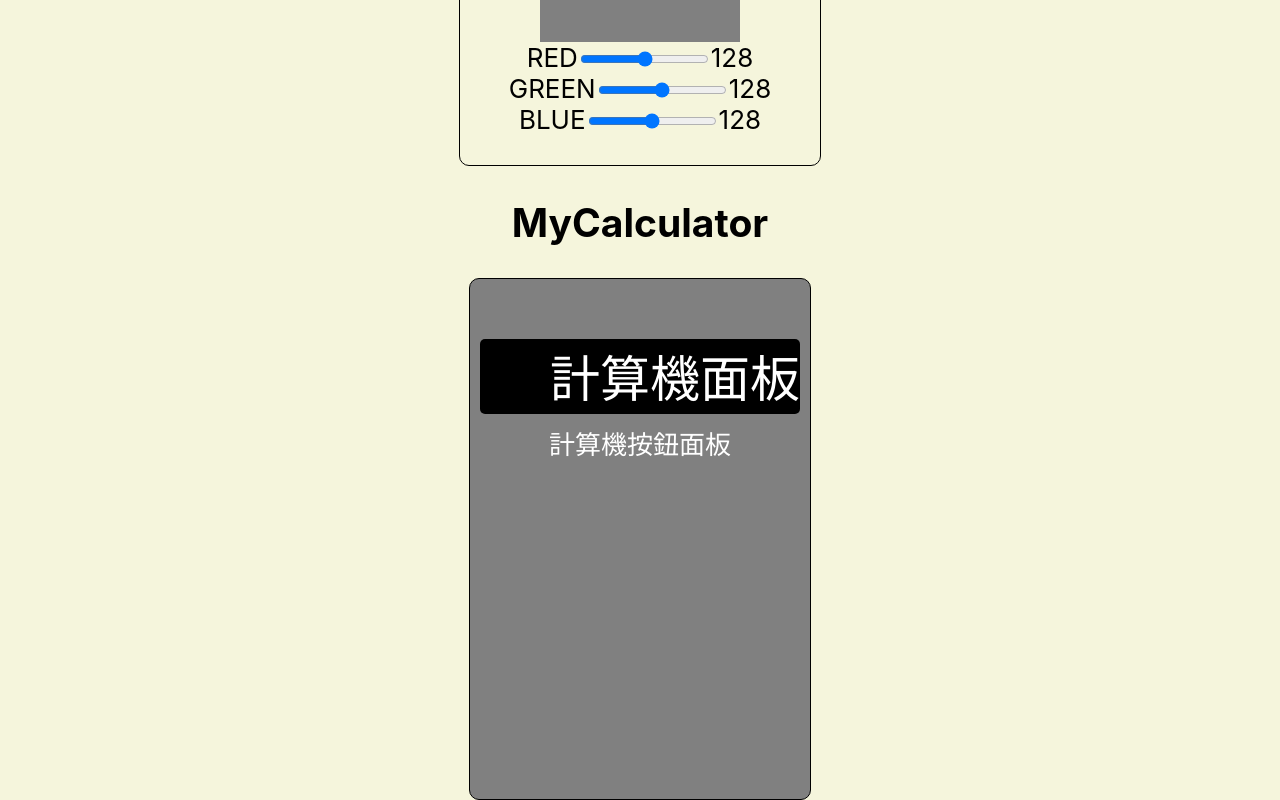
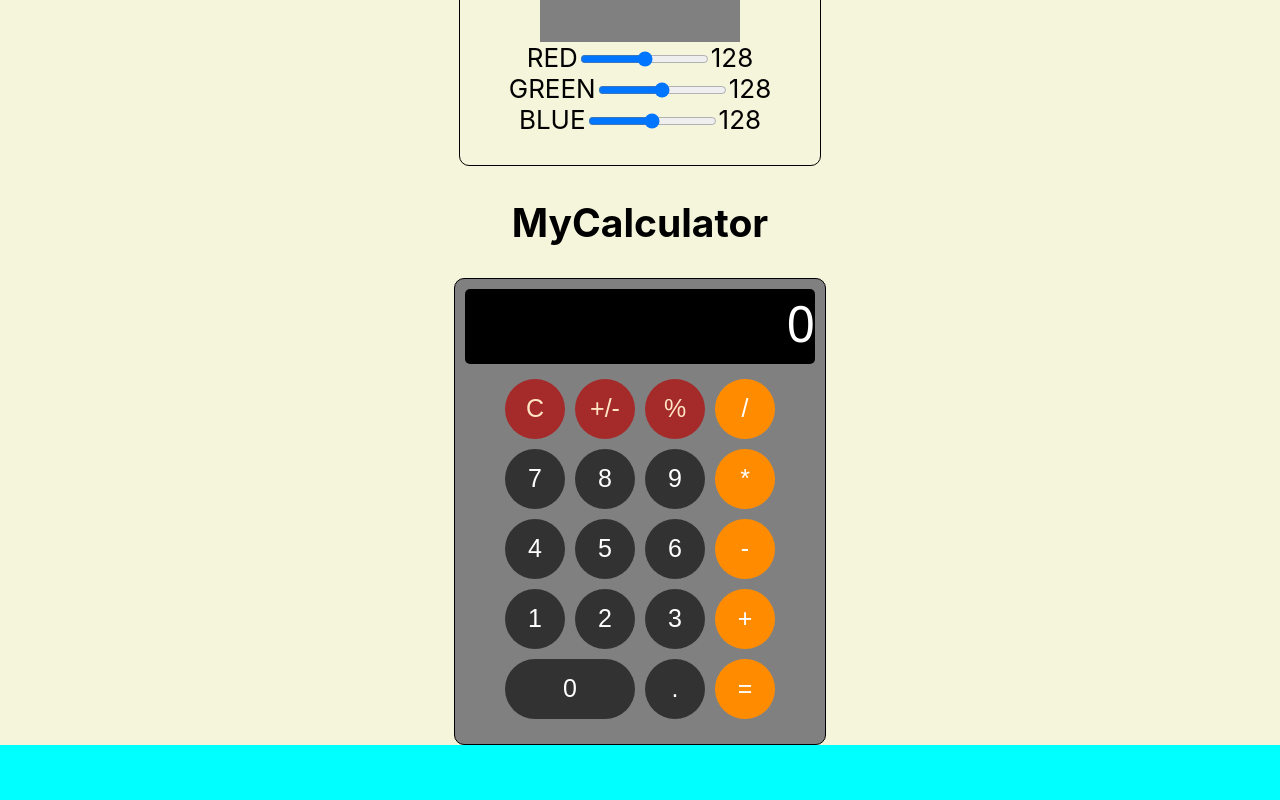
Before and after one commit to chendh/my-react-app, a React (Create React App) app: page / in a window 1280 px wide. Shown: the part 438-1238 px from the top of the page. After the commit the page ends 1183 px from the top, so only its background shows below. Built offline with nearby package versions, Linux system fonts and the light colour scheme.

Commit message:
feat: Add calculator buttons and functionality
The code changes include adding calculator buttons and their corresponding functionality. This allows users to perform basic arithmetic operations and clear the calculator display.

```diff
--- a/src/components/MyButton.js
+++ b/src/components/MyButton.js
@@ -1,10 +1,39 @@
 import React from 'react';
 import './calculator.css';
 
-function MyButton(){
+function MyButton({buttonClicked}){
+    const handleclick = (e) => {buttonClicked(e.target.value);};
     return(
         <div className='buttons'>
-            計算機按鈕面板
+            <div>
+                <button className='btn btn-action' onClick={handleclick} value="c">C</button>
+                <button className='btn btn-action' onClick={handleclick} value="+/-">+/-</button>
+                <button className='btn btn-action' onClick={handleclick} value="%">%</button>
+                <button className='btn btn-operator' onClick={handleclick} value="/">/</button>
+            </div>
+            <div>
+                <button className='btn' onClick={handleclick} value="7">7</button>
+                <button className='btn' onClick={handleclick} value="8">8</button>
+                <button className='btn' onClick={handleclick} value="9">9</button>
+                <button className='btn btn-operator' onClick={handleclick} value="*">*</button>
+            </div>
+            <div>
+                <button className='btn' onClick={handleclick} value="4">4</button>
+                <button className='btn' onClick={handleclick} value="5">5</button>
+                <button className='btn' onClick={handleclick} value="6">6</button>
+                <button className='btn btn-operator' onClick={handleclick} value="-">-</button>
+            </div>
+            <div>
+                <button className='btn' onClick={handleclick} value="1">1</button>
+                <button className='btn' onClick={handleclick} value="2">2</button>
+                <button className='btn' onClick={handleclick} value="3">3</button>
+                <button className='btn btn-operator' onClick={handleclick} value="+">+</button>
+            </div>
+            <div>
+                <button className='btn btn-0' onClick={handleclick} value="0">0</button>
+                <button className='btn' onClick={handleclick} value=".">.</button>
+                <button className='btn btn-operator' onClick={handleclick} value="=">=</button>
+            </div>
         </div>
     );
 }
--- a/src/components/MyCalculator.js
+++ b/src/components/MyCalculator.js
@@ -1,15 +1,56 @@
-import React from 'react';
-import MyDisplay from './MyDisplay';
-import MyButton from './MyButton';
-import './calculator.css';
+import React, { useState } from "react";
+import MyDisplay from "./MyDisplay";
+import MyButton from "./MyButton";
+import "./calculator.css";
 
 function MyCalculator() {
-    return (
-        <div className='calculator'>
-            <MyDisplay />
-            <MyButton />
-        </div>
-    );
+  const [result, setResult] = useState("0");
+  const handleclick = (value) => {
+    // alert(value);
+    switch (value) {
+      case "0":
+      case "1":
+      case "2":
+      case "3":
+      case "4":
+      case "5":
+      case "6":
+      case "7":
+      case "8":
+      case "9":
+      case ".":
+      case "+":
+      case "-":
+      case "*":
+      case "/":
+        if (result === "0") {
+          setResult(value);
+        } else {
+          setResult(result + value);
+        }
+        break;
+      case "=":
+        setResult(eval(result).toString());
+        break;
+      case "c":
+        setResult("");
+        break;
+      case "+/-":
+        setResult(parseInt(result, 10) * -1);
+        break;
+      case "%":
+        setResult(parseInt(result, 10) / 100);
+        break;
+      default:
+        break;
+    }
+  };
+  return (
+    <div className="calculator">
+      <MyDisplay result={result} />
+      <MyButton buttonClicked={handleclick} />
+    </div>
+  );
 }
 
 export default MyCalculator;
--- a/src/components/MyDisplay.js
+++ b/src/components/MyDisplay.js
@@ -1,9 +1,9 @@
 import React from 'react';
 import './calculator.css';
 
-function MyDisplay(){
+function MyDisplay(props){
     return(<div className='display'>
-        <p>計算機面板</p>
+        {props.result}
     </div>);
 }
 
--- a/src/components/calculator.css
+++ b/src/components/calculator.css
@@ -1,15 +1,15 @@
-.calculator{
-    width: 320px;
-    height: 500px;
+.calculator {
+    width: 350px;
     color: white;
-    font-family:'Segoe UI', Tahoma, Geneva, Verdana, sans-serif;
+    font-family: 'Segoe UI', Tahoma, Geneva, Verdana, sans-serif;
     border-radius: 10px;
     background-color: grey;
     padding: 10px;
     border: 1px solid black;
+    margin: auto;
 }
 
-.display{
+.display {
     width: 100%;
     height: 75px;
     background-color: black;
@@ -18,7 +18,40 @@
     border-radius: 5px;
 }
 
-.buttons{
+.buttons {
     display: inline-block;
     margin: 10px;
 }
+
+.btn {
+    background-color: #323232;
+    color: white;
+    padding: 5%;
+    border: 0px;
+    border-radius: 50%;
+    width: 60px;
+    height: 60px;
+    margin: 5px;
+    font-size: 25px;
+    cursor: pointer;
+}
+
+.btn-action {
+    background-color: brown;
+    color: bisque;
+}
+
+.btn-operator {
+    background-color: darkorange;
+}
+
+.btn-0 {
+    width: 130px;
+    border-radius: 30px;
+}
+
+.btn:hover,
+.btn-0:hover {
+    background-color: white;
+    color:#323232;
+}
```
